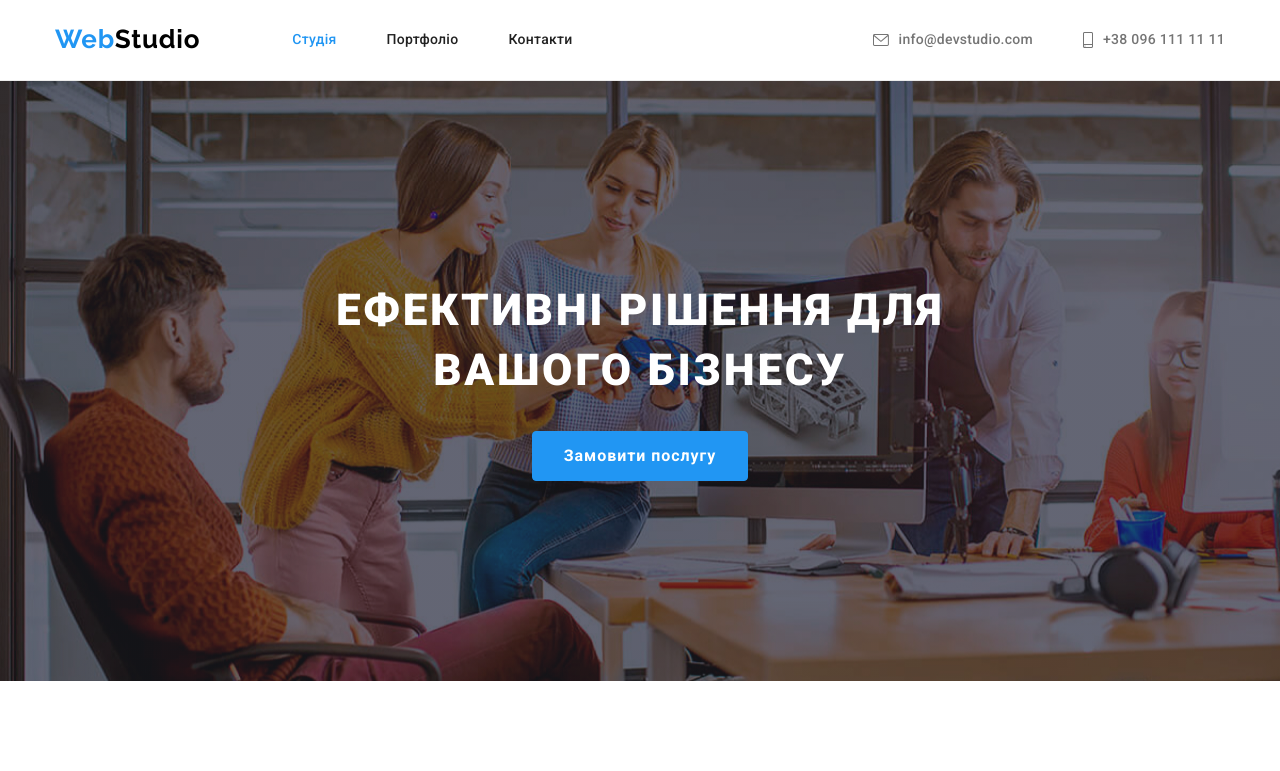
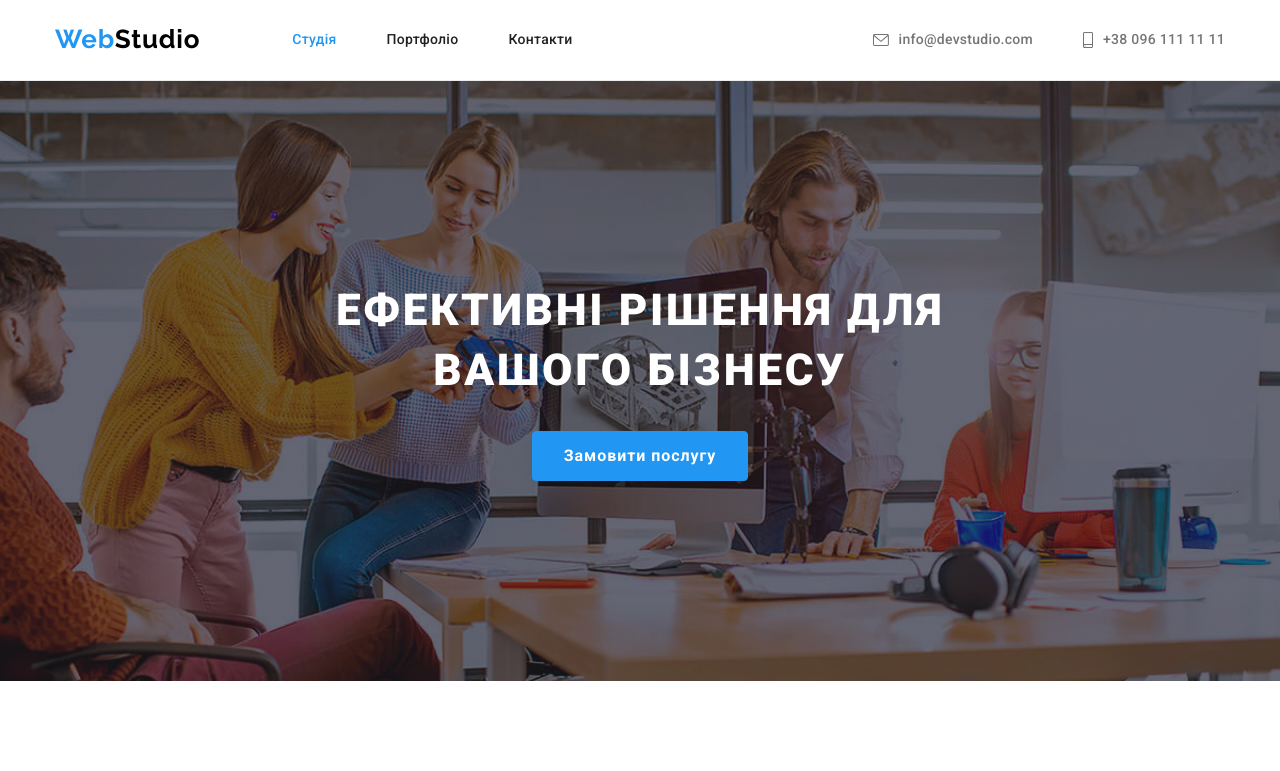
Before and after one commit to eeoooll/goit-markup-hw-04, a plain HTML site: page index.html in a window 1280 px wide. Shown: the top 771 px of the page. Drawn offline with nearby package versions, Linux system fonts and the light colour scheme.

Commit message:
Update styles.css

```diff
--- a/css/styles.css
+++ b/css/styles.css
@@ -173,18 +173,21 @@ address {
 
 /* ----------------hero */
 .hero {
+  max-width: 1600px;
+  min-height: 600px;
+  background-size: cover;
+  background-position: center;
+  margin-left: auto;
+  margin-right: auto;
+  padding-top: 200px;
+  padding-bottom: 200px;
   background-image:
   linear-gradient(
     rgba(47, 48, 58, 0.4),
     rgba(47, 48, 58, 0.4)
   ),
    url("../images/hero-image.jpg");
-   max-width: 1600px;
-   margin-left: auto;
-  margin-right: auto;
   background-color: #C4C4C4;
-  padding-top: 200px;
-  padding-bottom: 200px;
 }
 
 .hero-title {
```
